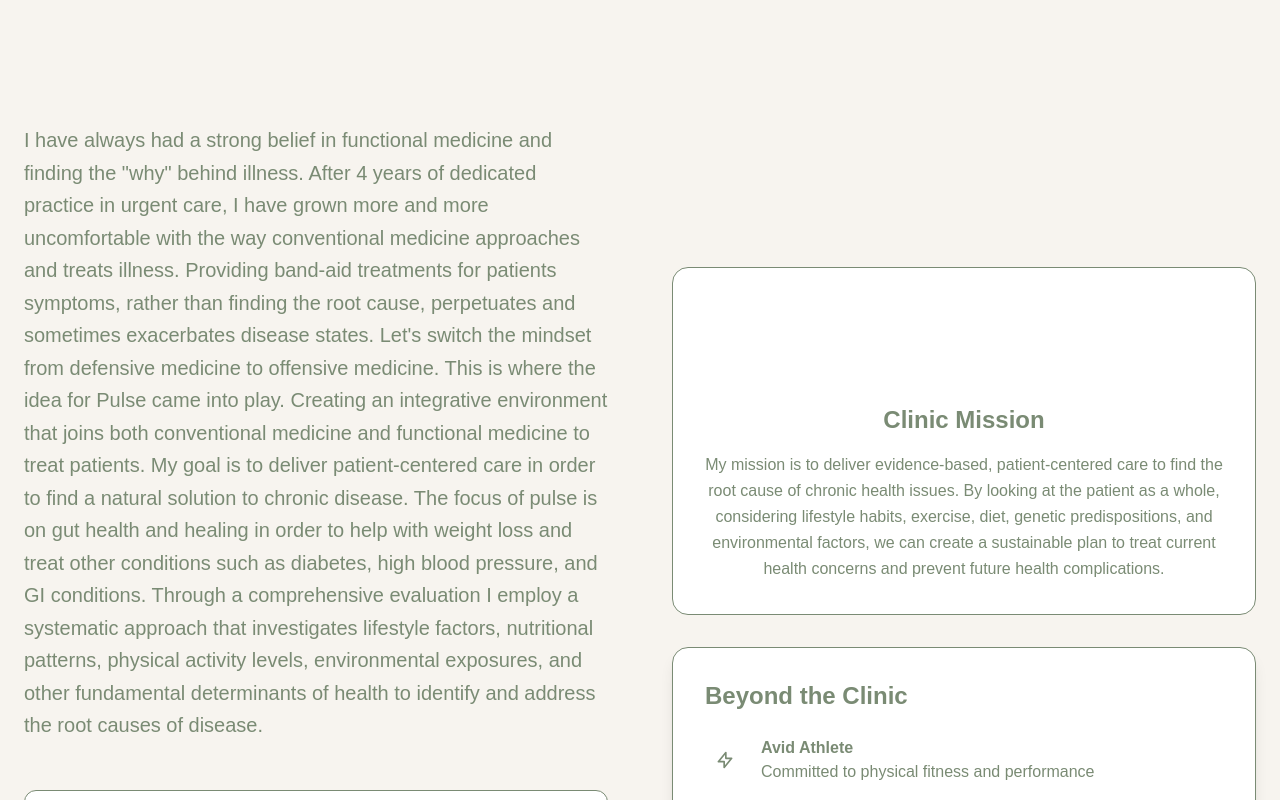
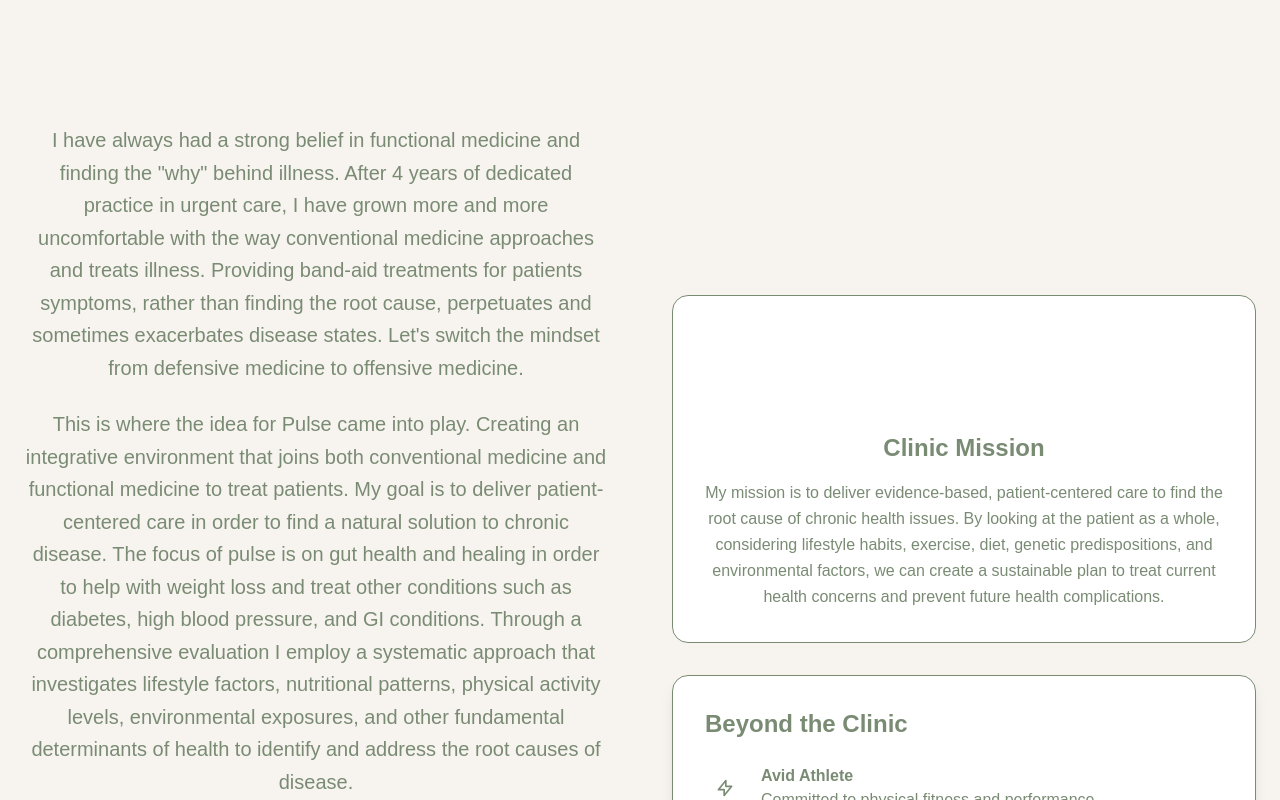
Before and after one commit to allyynorton/pulse-clinic, a Next.js app: page /About in a window 1280 px wide. Shown: the part 300-1100 px from the top of the page. Built offline with nearby package versions, Linux system fonts and the light colour scheme.

Commit message:
Center About page bio and add paragraph break

```diff
--- a/src/app/About/page.tsx
+++ b/src/app/About/page.tsx
@@ -19,9 +19,11 @@ export default function About() {
           <div className="grid lg:grid-cols-2 gap-16 items-center">
             {/* Bio Content */}
             <div>
-              <div className="prose prose-lg text-green space-y-6">
+              <div className="prose prose-lg text-green space-y-6 text-center">
                 <p className="text-xl leading-relaxed">
                   I have always had a strong belief in functional medicine and finding the &quot;why&quot; behind illness. After 4 years of dedicated practice in urgent care, I have grown more and more uncomfortable with the way conventional medicine approaches and treats illness. Providing band-aid treatments for patients symptoms, rather than finding the root cause, perpetuates and sometimes exacerbates disease states. Let&apos;s switch the mindset from defensive medicine to offensive medicine.
+                </p>
+                <p className="text-xl leading-relaxed">
                   This is where the idea for Pulse came into play. Creating an integrative environment that joins both conventional medicine and functional medicine to treat patients. My goal is to deliver patient-centered care in order to find a natural solution to chronic disease. The focus of pulse is on gut health and healing in order to help with weight loss and treat other conditions such as diabetes, high blood pressure, and GI conditions.
                   Through a comprehensive evaluation I employ a systematic approach that investigates lifestyle factors, nutritional patterns, physical activity levels, environmental exposures, and other fundamental determinants of health to identify and address the root causes of disease.
                 </p>
```
